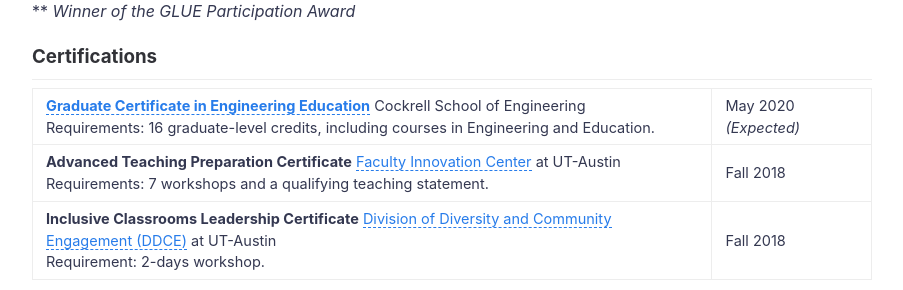
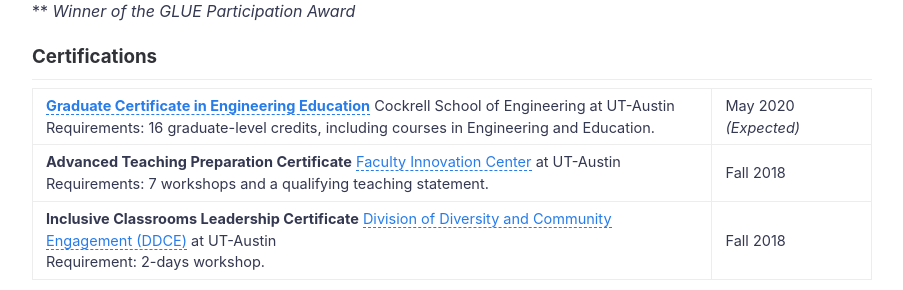
Before and after one commit to nzunigag/nzunigag.github.io, a Jekyll site: the page built from teaching.md, in a window 1280 px wide and 900 px high, scrolled down 891 px. Shown: the part 163-453 px from the top of the window, without its empty margins (188-1091 px from the left). Built offline with Jekyll 4.4.1, drawn with Linux system fonts in a browser that asks for light colours.

Commit message:
Update teaching.md

```diff
--- a/teaching.md
+++ b/teaching.md
@@ -33,7 +33,7 @@ Notes:<br>
 ### Certifications
 ___
 
-<b>[Graduate Certificate in Engineering Education](http://www.engr.utexas.edu/graduate/certificate-engineering-education)</b> Cockrell School of Engineering<br>Requirements: 16 graduate-level credits, including courses in Engineering and Education. | May 2020 <i>(Expected)</i> <br>
+<b>[Graduate Certificate in Engineering Education](http://www.engr.utexas.edu/graduate/certificate-engineering-education)</b> Cockrell School of Engineering at UT-Austin<br>Requirements: 16 graduate-level credits, including courses in Engineering and Education. | May 2020 <i>(Expected)</i> <br>
 <b>Advanced Teaching Preparation Certificate</b> [Faculty Innovation Center](https://facultyinnovate.utexas.edu/gsd) at UT-Austin<br>Requirements: 7 workshops and a qualifying teaching statement. | Fall 2018<br>
 <b>Inclusive Classrooms Leadership Certificate</b> [Division of Diversity and Community Engagement (DDCE)](https://diversity.utexas.edu/) at UT-Austin<br>Requirement: 2-days workshop. | Fall 2018<br>
 
```
